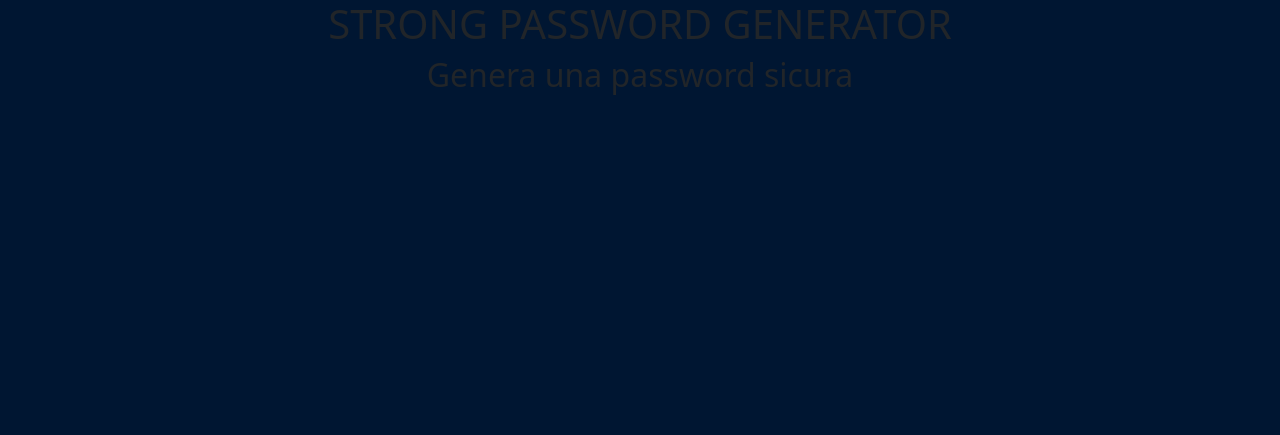
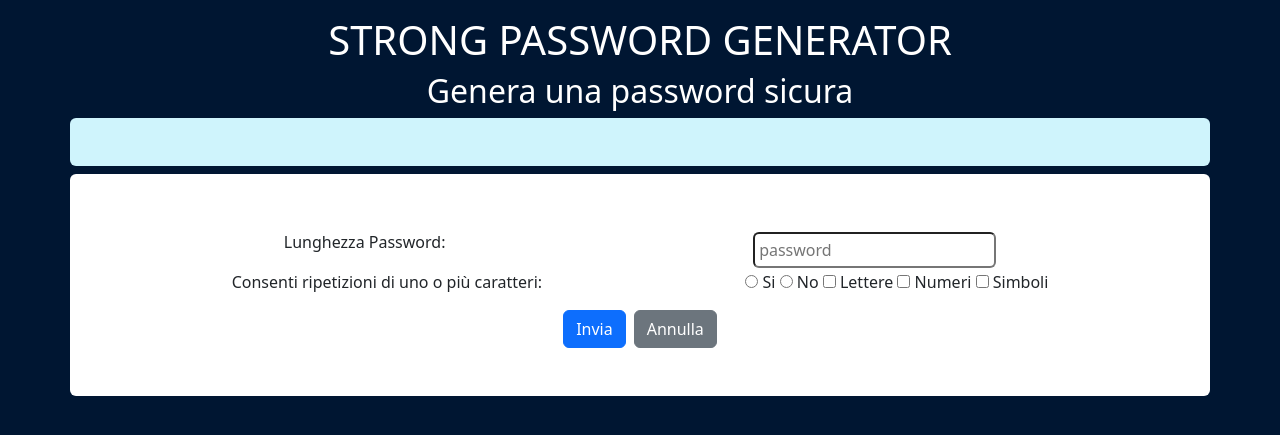
Before and after one commit to TullioTambone/php-strong-password-generator, a PHP site: page / in a window 1280 px wide. Shown: the top 435 px of the page. Run offline with PHP 8.4, Linux system fonts and the light colour scheme.

Commit message:
fine layout

```diff
--- a/assets/css/style.css
+++ b/assets/css/style.css
@@ -4,6 +4,14 @@
     box-sizing: border-box;
 }
 
+.bg-acqua{
+    background-color: #cff4fc;
+}
+
+.form-section{
+    background-color: white;
+}
+
 body{
     background-color: #001632;
 }
--- a/index.php
+++ b/index.php
@@ -16,9 +16,46 @@ session_start();
         <link rel="stylesheet" href="./assets/css/style.css">
     </head>
     <body>
-        <div class="container text-center">
+        <div class="container text-center text-white mt-3">
             <h1>STRONG PASSWORD GENERATOR</h1>
             <h2>Genera una password sicura</h2>
+        </div>
+        <div class="container p-3 bg-acqua rounded">
+            <p></p>
+        </div>
+        <div class="container pt-2 form-section mt-2 rounded">
+            <div class="col-12 text-start p-5">
+                <form action="" method="get">
+                    <div class="d-flex justify-content-around align-items-center">
+                        <p>Lunghezza Password:</p>
+                        <input type="text" name="password" placeholder="password" class="p-1 rounded">
+                    </div>
+                    <div class="d-flex justify-content-around">
+                        <p>Consenti ripetizioni di uno o più caratteri:</p>
+                        <div class="text-start">
+
+                            <input type="radio" name="RepeatLetters" id="yes" value="yes">
+                            <label for="yes">Si</label>
+
+                            <input type="radio" name="RepeatLetters" id="no" value="no">
+                            <label for="no">No</label>
+
+                            <input type="checkbox" name="" id="letters">
+                            <label for="letters">Lettere</label>
+
+                            <input type="checkbox" name="" id="">
+                            <label for="numbers">Numeri</label>
+
+                            <input type="checkbox" name="" id="simbols">
+                            <label for="simbols">Simboli</label>
+                        </div>
+                    </div>
+                    <div class="text-start d-flex align-items-center justify-content-center">
+                        <button type="submit" class="btn btn-primary">Invia</button>
+                        <button type="reset" class="btn btn-secondary ms-2">Annulla</button>
+                    </div>
+                </form>
+            </div>
         </div>
         <script src="https://cdn.jsdelivr.net/npm/bootstrap@5.3.0-alpha3/dist/js/bootstrap.bundle.min.js" integrity="sha384-ENjdO4Dr2bkBIFxQpeoTz1HIcje39Wm4jDKdf19U8gI4ddQ3GYNS7NTKfAdVQSZe" crossorigin="anonymous"></script>
     </body>
```
